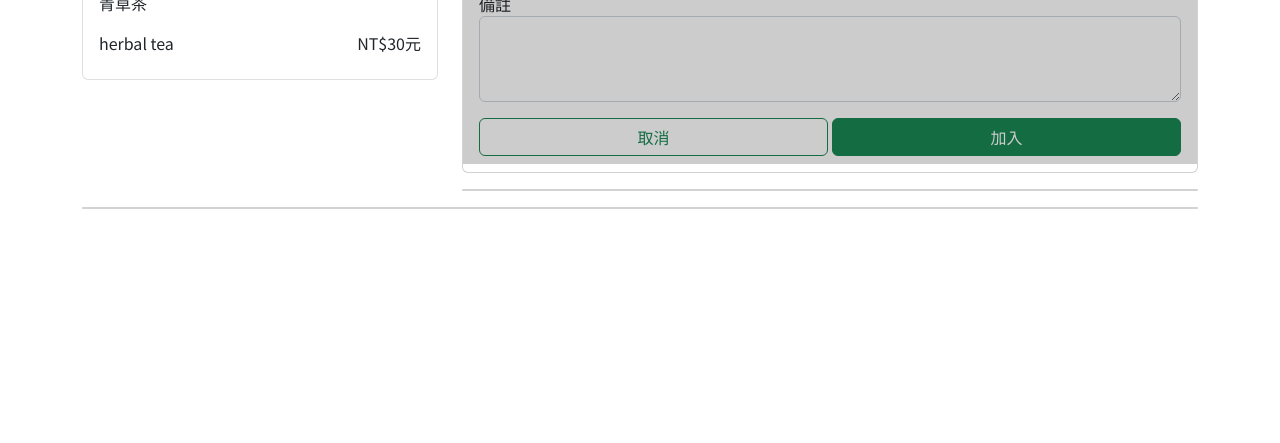
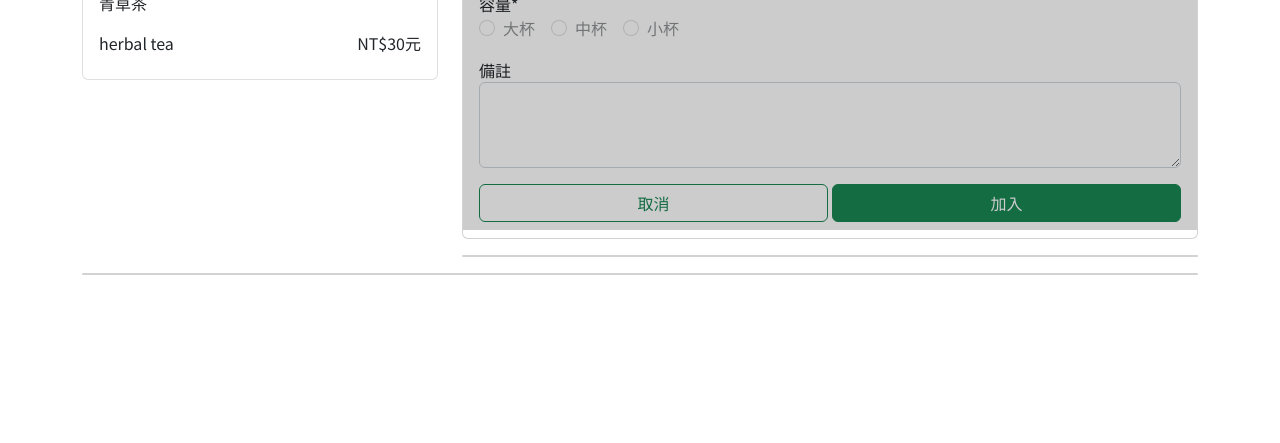
Before and after one commit to graythoo/drinkOrder, a plain HTML site: page index.html in a window 1280 px wide. Shown: the part 357-800 px from the top of the page. Drawn offline with Linux system fonts and the light colour scheme.

Commit message:
修改檔案

```diff
--- a/index.html
+++ b/index.html
@@ -64,6 +64,15 @@
                             </div>
                         </div>
                         <div class="mb-3">
+                            <div>容量*</div>
+                            <div class="form-check form-check-inline" v-for="(item,key) in capacityType">
+                                <input class="form-check-input" type="radio" name="capacityType" id="" :value="item" :disabled="!tempSelected.hasOwnProperty('defaults') || (tempSelected.defaults.capacity !== '' && tempSelected.defaults.capacity != item)" v-model="tempSelected.capacity">
+                                <label class="form-check-label" for="">
+                                    {{ item }}
+                                </label>
+                            </div>
+                        </div>
+                        <div class="mb-3">
                             <label for="">備註</label>
                             <textarea name="" id="" cols="30" rows="3" class="form-control" v-model="tempSelected.notice"></textarea>
                         </div>
@@ -82,6 +91,7 @@
                                     <td>冰塊</td>
                                     <td>甜度</td>
                                     <td>加料</td>
+                                    <td>容量</td>
                                     <td>單價</td>
                                     <td>數量</td>
                                     <td>小計</td>
@@ -94,6 +104,7 @@
                                     <td>{{ item.suger }}</td>
                                     <!-- 把陣列轉成字串 -->
                                     <td>{{ item.toppings.toString() }}</td>
+                                    <td>{{ item.capacity }}</td>
                                     <td>{{ item.price }}</td>
                                     <td>{{ item.count }}</td>
                                     <td>{{ item.total }}</td>
@@ -116,6 +127,7 @@
                                     <td>冰塊</td>
                                     <td>甜度</td>
                                     <td>加料</td>
+                                    <td>容量</td>
                                     <td>單價</td>
                                     <td>數量</td>
                                     <td>小計</td>
@@ -128,6 +140,7 @@
                                     <td>{{ item.suger }}</td>
                                     <!-- 把陣列轉成字串 -->
                                     <td>{{ item.toppings.toString() }}</td>
+                                    <td>{{ item.capacity }}</td>
                                     <td>{{ item.price }}</td>
                                     <td>{{ item.count }}</td>
                                     <td>{{ item.total }}</td>
@@ -162,6 +175,7 @@
                     iceType:['正常冰','少冰','微冰','去冰','熱'],
                     sugerType:['全糖','七分','半糖','三分','無糖'],
                     toppingsType:['珍珠','粉條','小粉圓','椰果','芋圓'],
+                    capacityType:['大杯','中杯','小杯'],
                     product:[
                         {
                             name:'珍珠奶茶',
@@ -170,7 +184,8 @@
                             defaults:{
                                 ice:'少冰',
                                 suger:'三分',
-                                toppings:['珍珠','小粉圓']
+                                toppings:['珍珠','小粉圓'],
+                                capacity:'大杯',
                             }
                         },
                         {
@@ -180,7 +195,8 @@
                             defaults:{
                                 ice:'微冰',
                                 suger:'',
-                                toppings:['']
+                                toppings:[''],
+                                capacity:'中杯',
                             }
                         },
                         {
@@ -190,7 +206,8 @@
                             defaults:{
                                 ice:'',
                                 suger:'半糖',
-                                toppings:['椰果']
+                                toppings:['椰果'],
+                                capacity:'小杯',
                             }
                         },
                         {
@@ -200,7 +217,8 @@
                             defaults:{
                                 ice:'去冰',
                                 suger:'',
-                                toppings:['']
+                                toppings:[''],
+                                capacity:'',
                             }
                         },
                     ]
@@ -215,6 +233,7 @@
                         ice:product.defaults.ice !== "" ? product.defaults.ice : '正常冰',
                         suger:product.defaults.suger !== "" ? product.defaults.suger : '全糖',
                         toppings:[],
+                        capacity:product.defaults.capacity !== "" ? product.defaults.capacity : '大杯',
                         notice:'',
                     }
                 },
```
